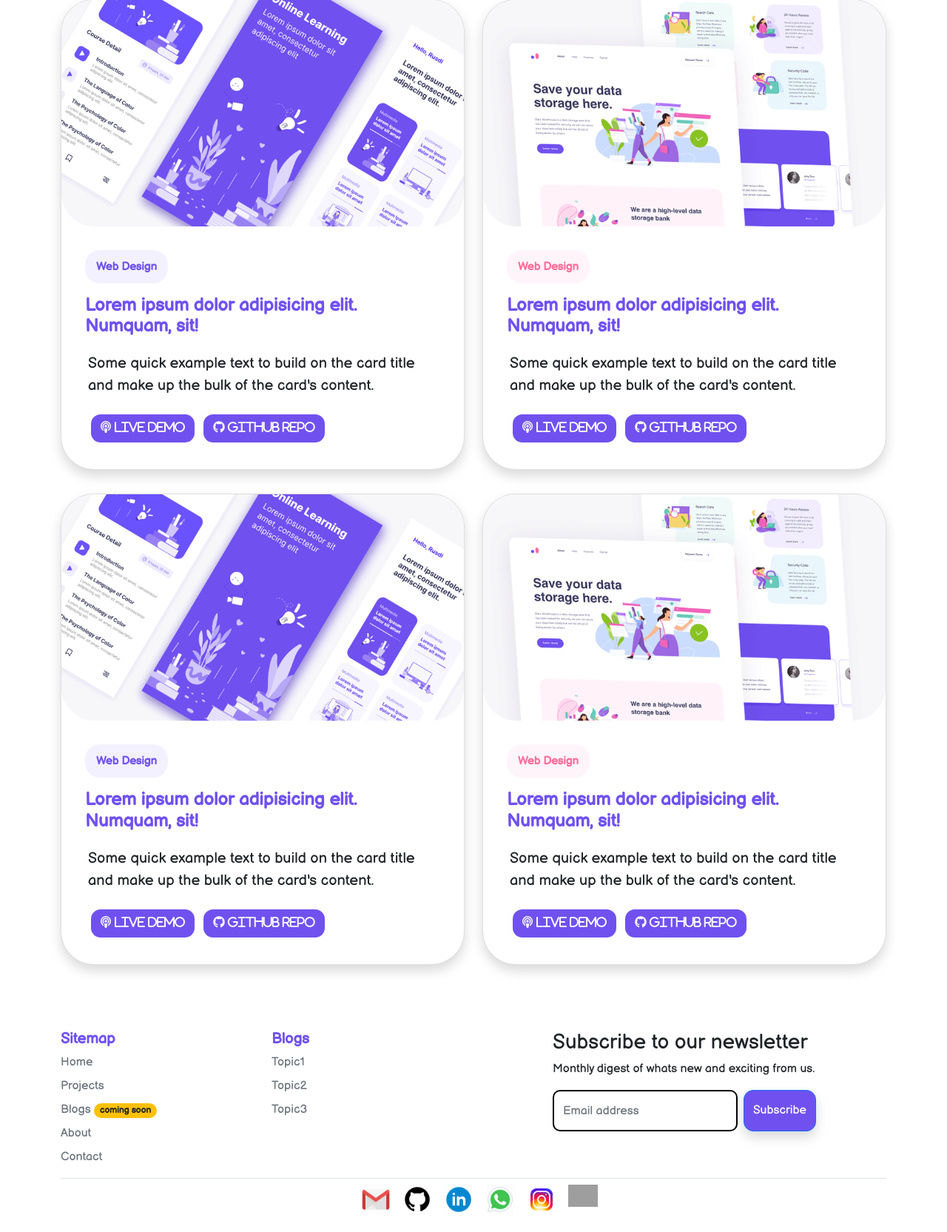
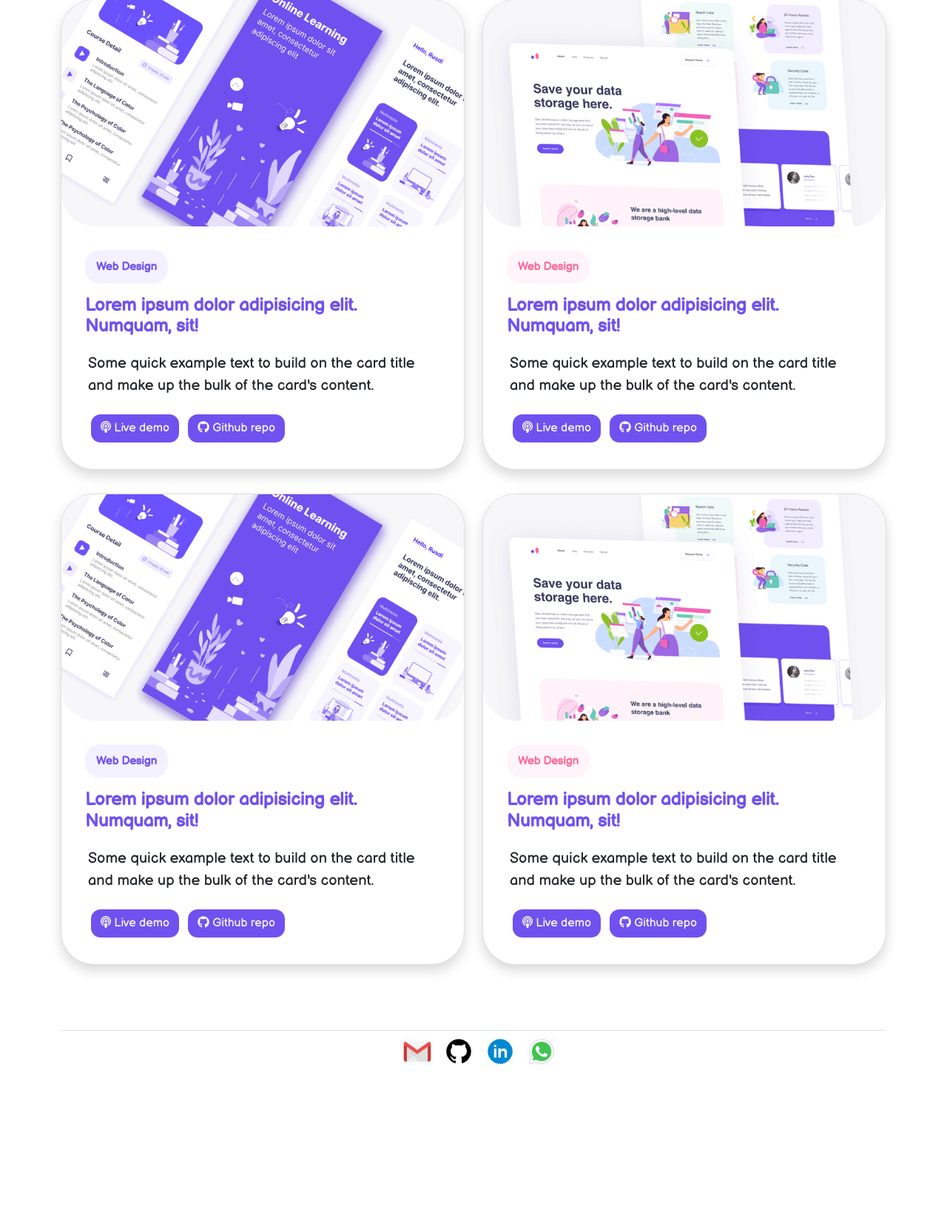
Before and after one commit to shubhamj190/myp, a Django app: page /projects/ in a window 1280 px wide. Shown: the part 337-2002 px from the top of the page at 74% size. After the commit the page ends 1775 px from the top, so only its background shows below. Run offline with Django 3.2, Linux system fonts and the light colour scheme; some libraries are stand-ins or nearby versions; grey boxes are pictures that could not be loaded.

Commit message:
some changes for templates

```diff
--- a/mainsite/templates/base.html
+++ b/mainsite/templates/base.html
@@ -116,7 +116,7 @@
 
       <!-- footer start -->
       <footer class="py-2">
-        <div class="row">
+        <!-- <div class="row">
           <div class="col-md-3 col-sm-6 mt-2" id="offline-1">
             <h5 style="color: #7051ef; font-weight:600; ">Sitemap</h5>
             <ul class="nav flex-column">
@@ -148,16 +148,16 @@
               </div>
             </form>
           </div>
-        </div>
+        </div> -->
 
         <div class="d-flex justify-content-center pt-2 mt-2 border-top">
           <ul class="list-unstyled d-flex">
-            <li class="ms-3"><a class="link-dark" href="#"><img src="{% static 'mainwebsite/gmail.gif' %}" alt="" width="40"></a></li>
-            <li class="ms-3"><a class="link-dark" href="#"><img src="{% static 'mainwebsite/github.png' %}" alt="" width="40"></a></li>
-            <li class="ms-3"><a class="link-dark" href="#"><img src="{% static 'mainwebsite/linkedin-circled-shake.gif' %}" alt="" width="40"></a></li>
-            <li class="ms-3"><a class="link-dark" href="#"><img src="{% static 'mainwebsite/whatsapp-shake.gif' %}" alt="" width="40"></a></li>
-            <li class="ms-3"><a class="link-dark" href="#"><img src="{% static 'mainwebsite/instagram.gif' %}" alt="" width="40"></a></li>
-            <li class="ms-3"><a class="link-dark" href="#"><img src="{% static 'mainwebsite/discord.png' %}" alt="" width="40"></a></li>
+            <li class="ms-3"><a class="link-dark" href="mailto:shubhamjadhav190@gmail.com?subject = Lets about a project"><img src="{% static 'mainwebsite/gmail.gif' %}" alt="" width="40"></a></li>
+            <li class="ms-3"><a class="link-dark" href="https://github.com/shubhamj190"><img src="{% static 'mainwebsite/github.png' %}" alt="" width="40"></a></li>
+            <li class="ms-3"><a class="link-dark" href="https://www.linkedin.com/in/shubham-jadhav-4b437615b/"><img src="{% static 'mainwebsite/linkedin-circled-shake.gif' %}" alt="" width="40"></a></li>
+            <li class="ms-3"><a class="link-dark" href="https://wa.me/918007454373?text=Hi,%20thanks%20for%20interest%20in%20my%20profile"><img src="{% static 'mainwebsite/whatsapp-shake.gif' %}" alt="" width="40"></a></li>
+            <!-- <li class="ms-3"><a class="link-dark" href="#"><img src="{% static 'mainwebsite/instagram.gif' %}" alt="" width="40"></a></li>
+            <li class="ms-3"><a class="link-dark" href="#"><img src="{% static 'mainwebsite/discord.png' %}" alt="" width="40"></a></li> -->
           </ul>
         </div>
       </footer>
--- a/mainsite/templates/mainwebsite/about.html
+++ b/mainsite/templates/mainwebsite/about.html
@@ -2,6 +2,7 @@
 {% block about %}active2{% endblock %}
 {% load static %}
 {% load myfilters %}
+{% block title %}About Myself{% endblock %}
 {% block style %}
 <style>
     .dash{
--- a/mainsite/templates/mainwebsite/contact.html
+++ b/mainsite/templates/mainwebsite/contact.html
@@ -2,6 +2,7 @@
 {% block contact %}active2{% endblock %}
 {% load static %}
 {% load myfilters %}
+{% block title %}Contact Me{% endblock %}
 {% block style %}
 
 <style>
--- a/mainsite/templates/mainwebsite/project.html
+++ b/mainsite/templates/mainwebsite/project.html
@@ -2,6 +2,7 @@
 {% block project %}active2{% endblock %}
 {% load static %}
 {% load myfilters %}
+{% block title %}My Projects{% endblock %}
 {% block style %}
 <style>
     .dash{
@@ -62,8 +63,8 @@
                   <h4 class="card-title  m-3" style="color:#7051ef ;font-weight:600">Lorem ipsum dolor adipisicing elit. Numquam, sit!</h4>
                   <p class="card-text m-3 p-1 fs-5" style="font-weight:500">Some quick example text to build on the card title and make up the bulk of the card's content.</p>
                   <div class="card-text m-3 p-1">
-                    <a class="btn sub-button mx-1"><i class="fas fa-podcast text-light"> Live demo</i></i></a>
-                    <a class="btn sub-button mx-1"><i class="fab fa-github text-light"> Github repo   </i></a>
+                    <a class="btn sub-button mx-1 text-light"><i class="fas fa-podcast text-light"></i></i> Live demo</a>
+                    <a class="btn sub-button mx-1 text-light"><i class="fab fa-github text-light"></i> Github repo</a>
                   </div>
               </div>
             </div>
@@ -76,8 +77,8 @@
                   <h4 class="card-title m-3" style="color:#7051ef ;font-weight:600">Lorem ipsum dolor adipisicing elit. Numquam, sit!</h4>
                   <p class="card-text m-3 p-1 fs-5" style="font-weight:500">Some quick example text to build on the card title and make up the bulk of the card's content.</p>
                   <div class="card-text m-3 p-1">
-                    <a class="btn sub-button mx-1"><i class="fas fa-podcast text-light"> Live demo</i></i></a>
-                    <a class="btn sub-button mx-1"><i class="fab fa-github text-light"> Github repo   </i></a>
+                    <a class="btn sub-button mx-1 text-light"><i class="fas fa-podcast text-light"></i></i> Live demo</a>
+                    <a class="btn sub-button mx-1 text-light"><i class="fab fa-github text-light"></i> Github repo</a>
                   </div>
               </div>
             </div>
@@ -90,8 +91,8 @@
                   <h4 class="card-title  m-3" style="color:#7051ef ;font-weight:600">Lorem ipsum dolor adipisicing elit. Numquam, sit!</h4>
                   <p class="card-text m-3 p-1 fs-5" style="font-weight:500">Some quick example text to build on the card title and make up the bulk of the card's content.</p>
                   <div class="card-text m-3 p-1">
-                    <a class="btn sub-button mx-1"><i class="fas fa-podcast text-light"> Live demo</i></i></a>
-                    <a class="btn sub-button mx-1"><i class="fab fa-github text-light"> Github repo   </i></a>
+                    <a class="btn sub-button mx-1 text-light"><i class="fas fa-podcast text-light"></i></i> Live demo</a>
+                    <a class="btn sub-button mx-1 text-light"><i class="fab fa-github text-light"></i> Github repo</a>
                   </div>
               </div>
             </div>
@@ -104,8 +105,8 @@
                   <h4 class="card-title m-3" style="color:#7051ef ;font-weight:600">Lorem ipsum dolor adipisicing elit. Numquam, sit!</h4>
                   <p class="card-text m-3 p-1 fs-5" style="font-weight:500">Some quick example text to build on the card title and make up the bulk of the card's content.</p>
                   <div class="card-text m-3 p-1">
-                    <a class="btn sub-button mx-1"><i class="fas fa-podcast text-light"> Live demo</i></i></a>
-                    <a class="btn sub-button mx-1"><i class="fab fa-github text-light"> Github repo   </i></a>
+                    <a class="btn sub-button mx-1 text-light"><i class="fas fa-podcast text-light"></i></i> Live demo</a>
+                    <a class="btn sub-button mx-1 text-light"><i class="fab fa-github text-light"></i> Github repo</a>
                   </div>
               </div>
             </div>
```
Also changed, not shown: mainsite/templates/mainwebsite/index.html (+7 -6 lines), myp/settings.py (+6 -16 lines), 1 other file.
